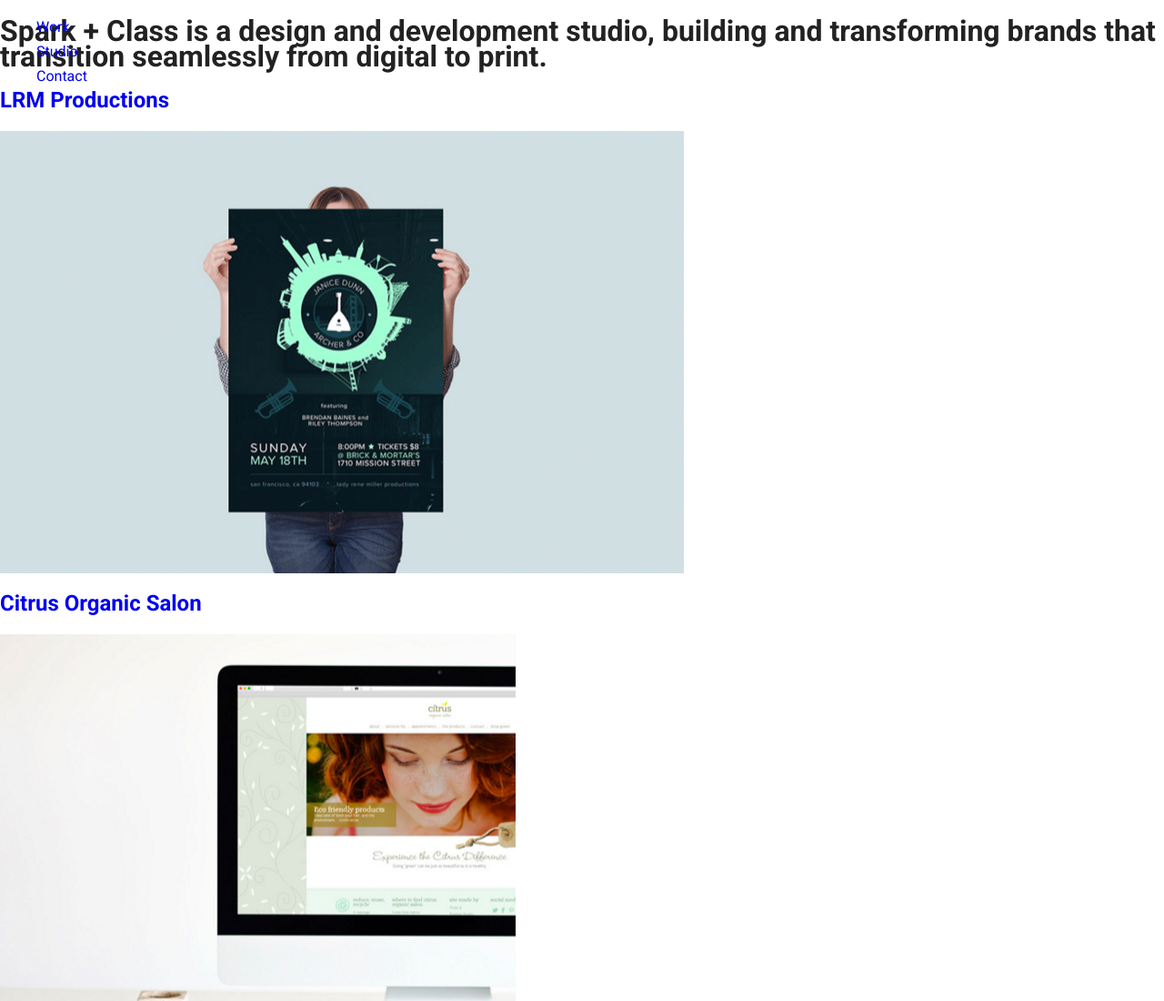
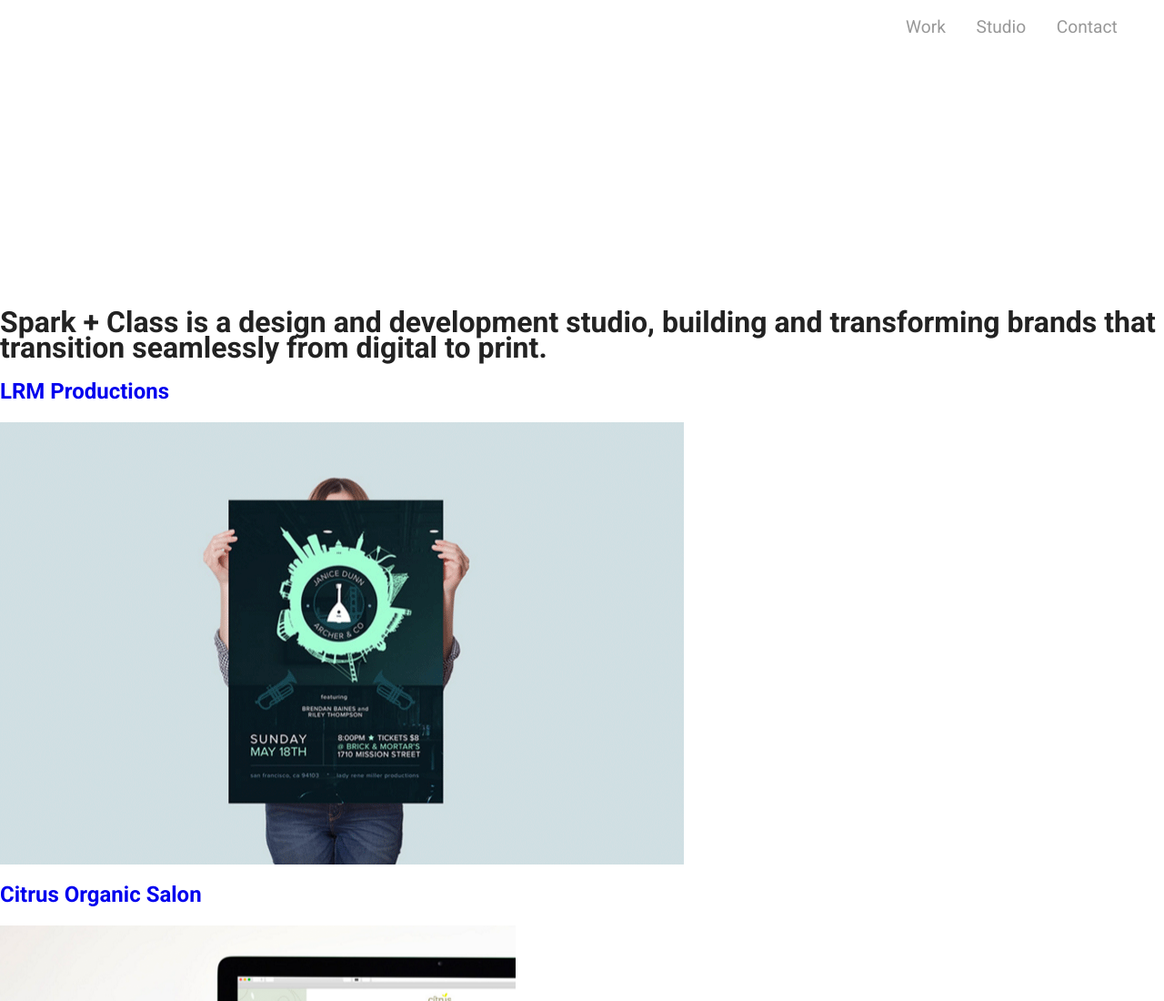
Before and after one commit to ljh2016/final, a plain HTML site: page index.html in a window 1280 px wide. Shown: the top 1100 px of the page at 91% size. Drawn offline with nearby package versions, Linux system fonts and the light colour scheme.

Commit message:
adjusted some styling to the main navigator and header

```diff
--- a/css/main.css
+++ b/css/main.css
@@ -105,6 +105,7 @@
     line-height: 1.7em;
     font-family: 'Roboto';
     margin: 0;
+    padding-top: 20em;
 }
 
 a {
@@ -119,18 +120,39 @@
   max-width: 100%;
 }
 
-/* begin main header styles */
+/* main header styles */
 
 .main-header {
     position: fixed;
     width: 100%;
     top: 0;
     left: 0;
-    height: 20em
+    height: 4em;
+    z-index: 100;
+    background-color: #fff;
 }
 
+.main-header .main-nav {
+    position: absolute;
+    top: 1em;
+    right: 2em;
+}
+
+/* main navigator style */
+
 .main-nav ul {
+    margin: 0;
+    font-size: 1.2em;
+}
+
+.main-nav li {
+    text-align: right;
+    padding: 0 1em 0 .5em;
     display: inline-block;
+}
+
+.main-nav li a {
+    color: #989898;
 }
 
 
```
